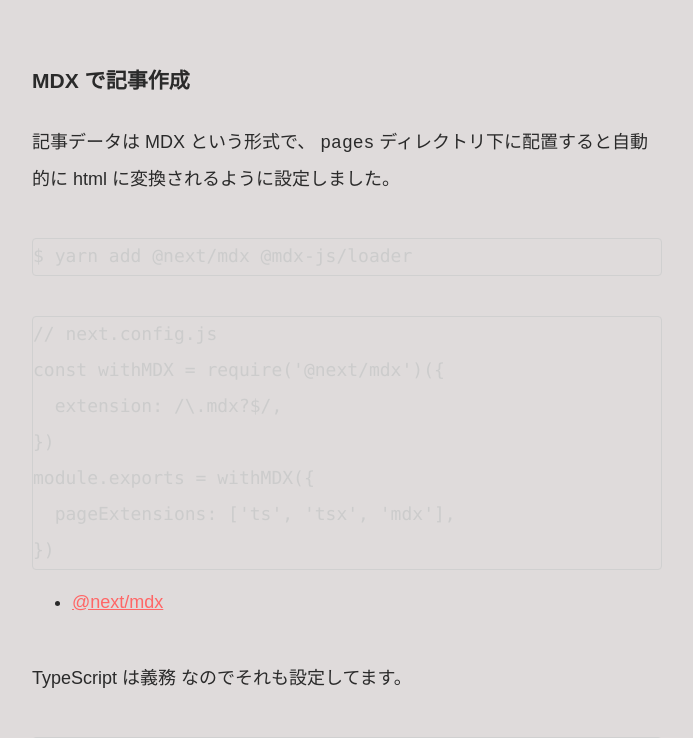
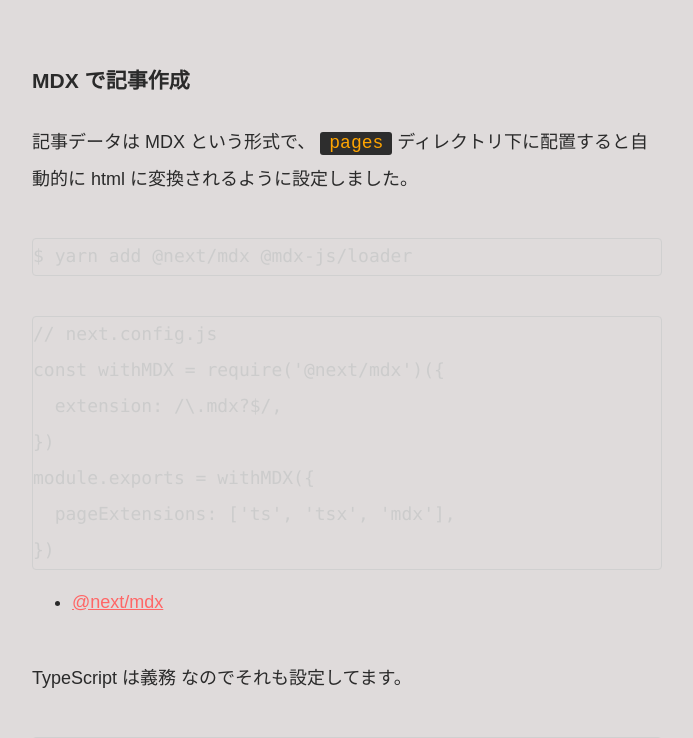
Before and after one commit to yKicchan/BLOG, a Next.js app: page /posts/20200704 in a window 1280 px wide. Shown: the part 920-1658 px from the top of the page, without its empty margins (293-986 px from the left). Built offline with nearby package versions, Linux system fonts and the light colour scheme; a web font is replaced by a local one.

Commit message:
update: 記事 inline code のデザイン対応

```diff
--- a/src/components/organisms/Content/styles.module.scss
+++ b/src/components/organisms/Content/styles.module.scss
@@ -21,7 +21,18 @@
     margin: 2.25rem 0;
     font-weight: 300;
 
-    >code {}
+    >code {
+      padding: .05rem .5rem .1rem;
+      border-radius: 3px;
+      background-color: #2d2d2d;
+      color: orange
+    }
+
+    @media (prefers-color-scheme: dark) {
+      >code {
+        border: 1px solid var(--separator-color)
+      }
+    }
   }
 
   ol,
```
